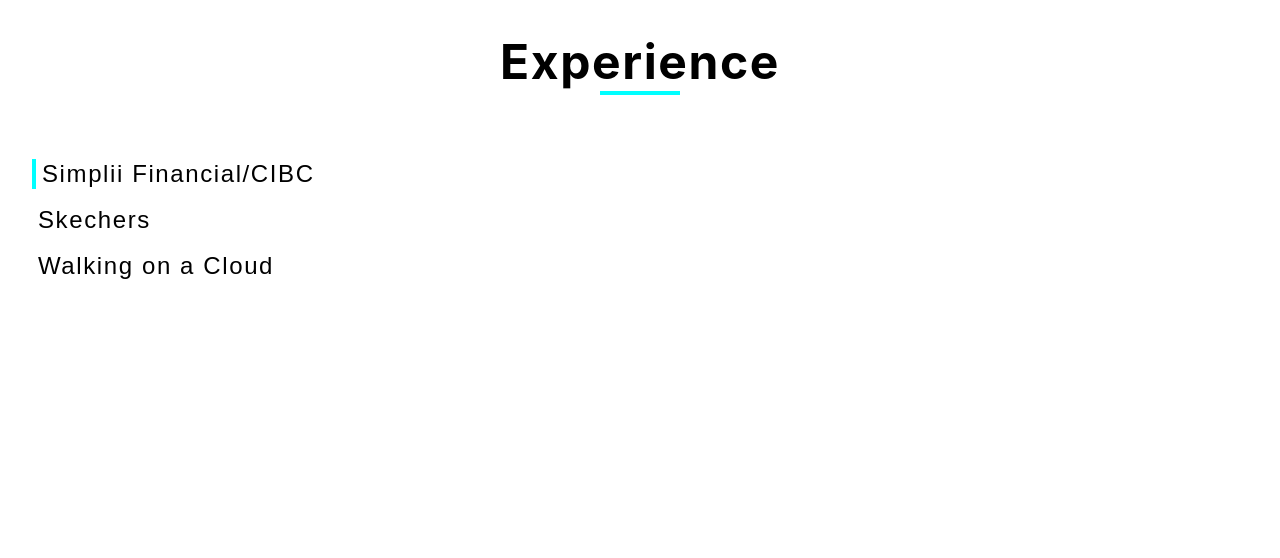
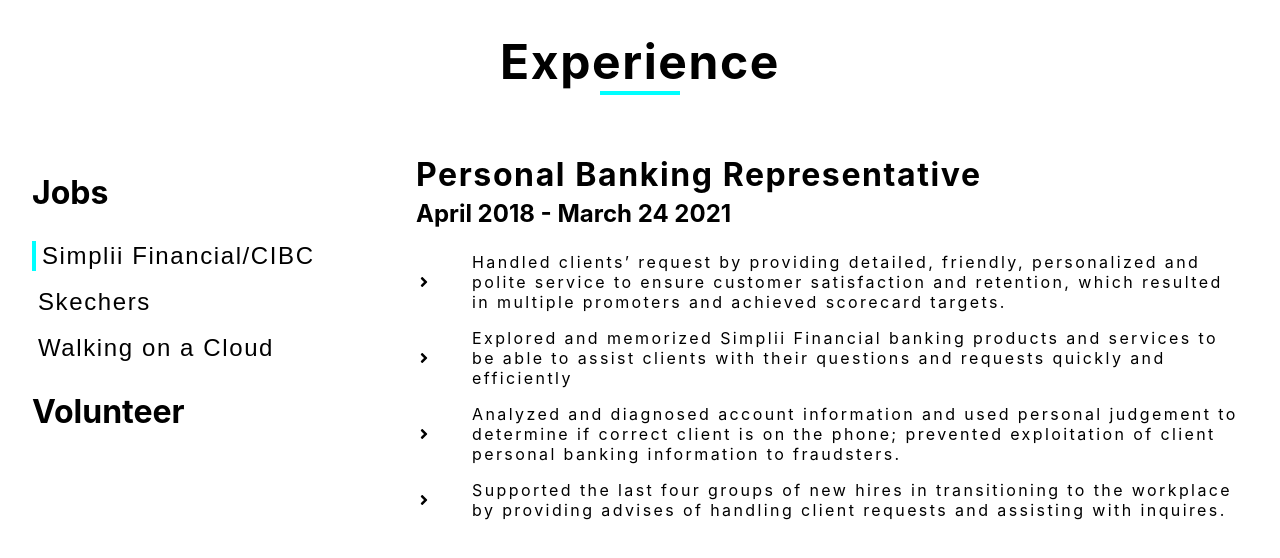
Before and after one commit to eugenehan94/React-Resume-Project, a React (Create React App) app: page / in a window 1280 px wide. Shown: the top 558 px of the page. Built offline with nearby package versions, Linux system fonts and the light colour scheme; data requests are answered from the project's data file.

Commit message:
added functionality

```diff
--- a/db.json
+++ b/db.json
@@ -15,6 +15,7 @@
     "title": "Product Specialist",
     "company": "Skechers",
     "description": [
+      "Assists customers in finding the perfect fit; measuring foot size and suggesting proper shoes for their everyday use",
       "Accurately processed customer purchases into POS systems; manually inputting serial number of products without bar code, entering correct promotional codes for targeted items. ",
       "Prepared advertising displays and arranged merchandise as per directive to promote sales. Replenished merchandises to standard by ensuring that all styles are represented on the sales floor.",
       "Exceeded weekly goals with an average SPH of $120.00 CND and an average UPT of 1.85. Consistently a top seller, promoting a sportively competitive atmosphere."
@@ -25,6 +26,7 @@
     "title": "Sales Associate/Key Holder/Weekend Manager",
     "company": "Walking on a Cloud",
     "description": [
+      "Addressed customer inquires in a professional and friendly manner; received positive feedback from customers and superiors",
       "Performed managerial duties as a sale associated, such as opening and closing the POS system, performing settlements on debit/credit terminals, training new employees.",
       "Addressed customer inquires in a professional and friendly manner; received positive feedback from customers and superiors",
       "Excelled in making lasting positive impressions on customers; creating a clientele loyal to the business",
--- a/package.json
+++ b/package.json
@@ -10,7 +10,7 @@
     "react": "^17.0.2",
     "react-dom": "^17.0.2",
     "react-icons": "^4.2.0",
-    "react-scripts": "4.0.3",
+    "react-scripts": "^4.0.3",
     "web-vitals": "^1.1.2"
   },
   "scripts": {
--- a/src/App.css
+++ b/src/App.css
@@ -44,34 +44,20 @@
 .job-container h1 {
   margin: 0;
   letter-spacing: 0.1rem;
-  font-size: 2.5rem;
+  font-size: 2rem;
   line-height: 1.5;
 }
-.job-position-date {
-  display: flex;
-  justify-content: space-between;
-  padding: 0 1rem;
+.job-container h2 {
+  margin: 0;
+  margin-bottom: 1rem;
 }
-.job-position-date h3 {
-  margin: 0;
-  margin-bottom: 1.25rem;
-  padding: 0;
-  letter-spacing: 0.1rem;
-  font-size: 1.5rem;
-}
-
 .job-description {
   display: grid;
   grid-template-columns: auto 1fr;
   column-gap: 2rem;
   align-items: center;
 }
-.bullet-point {
-  color: rgb(0, 255, 255);
+.job-description p {
+  margin: 0.5rem;
+  letter-spacing: 0.15rem;
 }
-
-.job-description p {
-  font-size: 1rem;
-  letter-spacing: 0.12rem;
-  font-weight: 700;
-}
--- a/src/App.js
+++ b/src/App.js
@@ -4,14 +4,15 @@
 
 function App() {
   const [arrayIndex, setArrayIndex] = useState(0);
-  const [jobList, setJobList] = useState([arrayIndex]);
+  const [jobList, setJobList] = useState([]);
   const [loading, setLoading] = useState(true);
 
   const fetchJobs = async () => {
     const response = await fetch("http://localhost:5000/job");
     const data = await response.json();
+
+    setJobList(data);
     setLoading(false);
-    setJobList(data);
   };
 
   useEffect(() => {
@@ -33,6 +34,7 @@
       <div className="underline"></div>
       <div className="subContainer">
         <div className="button-container">
+          <h1>Jobs</h1>
           {jobList.map((job, id) => {
             return (
               <div>
@@ -46,9 +48,22 @@
               </div>
             );
           })}
+
+          <h1>Volunteer</h1>
         </div>
 
-        <div className="job-container"></div>
+        <div className="job-container">
+          <h1>{jobList[arrayIndex].title}</h1>
+          <h2>{jobList[arrayIndex].date}</h2>
+          {jobList[arrayIndex].description.map((points) => {
+            return (
+              <div className="job-description">
+                <FaAngleRight />
+                <p>{points}</p>
+              </div>
+            );
+          })}
+        </div>
       </div>
     </div>
   );
```
Also changed, not shown: 1 other file (tests, documents, lock files or other folders).
